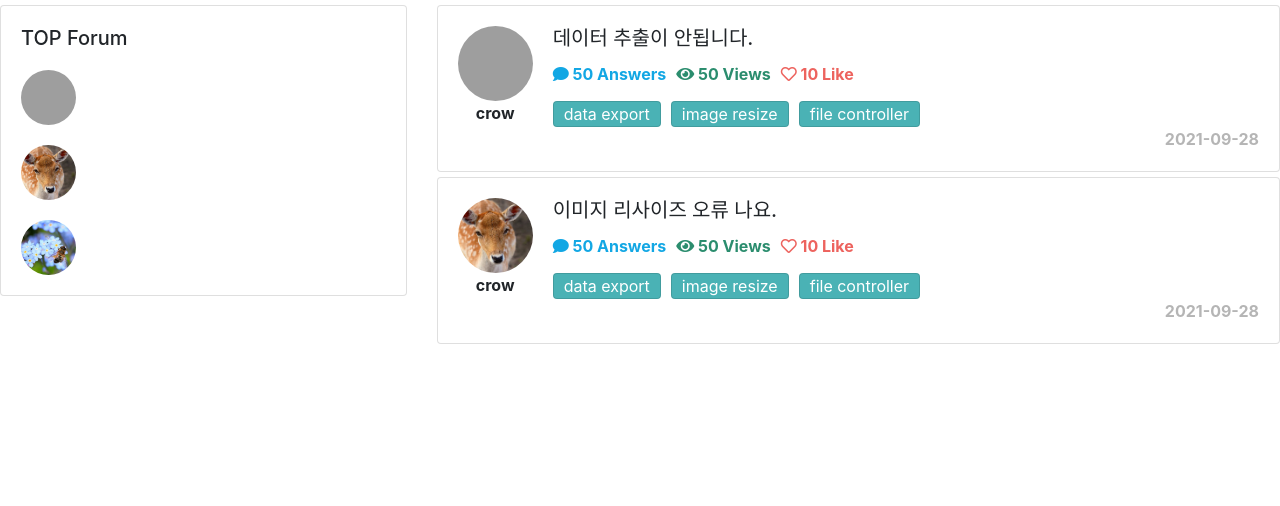
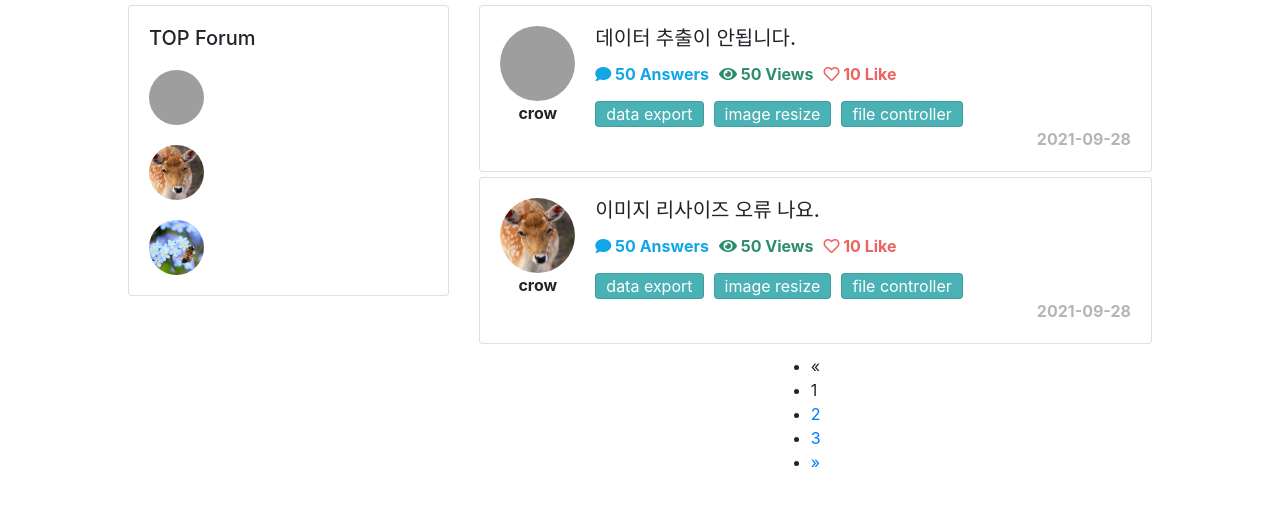
Before and after one commit to JuTiger-Lee/file-world-web, a Node project: template views/forum/list.ejs in a window 1280 px wide. Shown: the part 56-562 px from the top of the page. Run offline with Node 20 templates, Linux system fonts and the light colour scheme; the template is opened without the code that fills it, so the values that code supplies are empty; some libraries are stand-ins or nearby versions; grey boxes are pictures that could not be loaded.

Commit message:
fix: pagnation 적용

```diff
--- a/views/forum/list.ejs
+++ b/views/forum/list.ejs
@@ -1,6 +1,6 @@
 <%- include('../common/header.ejs') %>
     <link rel="stylesheet" href="../static/css/forum/list.css">
-    <div id="forum-box">
+    <div id="forum-list-box">
         <div class="forum-post-list-box row">
             <div class="col-md-4">
                 <div class="card">
@@ -47,13 +47,16 @@
                             </div>
                             <div class="forum-info-box">
                                 <div class="forum-comment-box">
-                                    <span style="color: #12a7e4; font-weight: bold;"><i class="fas fa-comment"></i> 50 Answers</span>
+                                    <span style="color: #12a7e4; font-weight: bold;"><i class="fas fa-comment"></i> 50
+                                        Answers</span>
                                 </div>
                                 <div class="fourm-view-box">
-                                    <span style="color: #2b8d6e; font-weight: bold;"><i class="fas fa-eye"></i> 50 Views</span>
+                                    <span style="color: #2b8d6e; font-weight: bold;"><i class="fas fa-eye"></i> 50
+                                        Views</span>
                                 </div>
                                 <div class="fourm-like-box">
-                                    <span style="color: #ed635e; font-weight: bold;"><i class="far fa-heart"></i> 10 Like</span>
+                                    <span style="color: #ed635e; font-weight: bold;"><i class="far fa-heart"></i> 10
+                                        Like</span>
                                 </div>
                             </div>
                             <div class="forum-category-box">
@@ -81,13 +84,16 @@
                             </div>
                             <div class="forum-info-box">
                                 <div class="forum-comment-box">
-                                    <span style="color: #12a7e4; font-weight: bold;"><i class="fas fa-comment"></i> 50 Answers</span>
+                                    <span style="color: #12a7e4; font-weight: bold;"><i class="fas fa-comment"></i> 50
+                                        Answers</span>
                                 </div>
                                 <div class="fourm-view-box">
-                                    <span style="color: #2b8d6e; font-weight: bold;"><i class="fas fa-eye"></i> 50 Views</span>
+                                    <span style="color: #2b8d6e; font-weight: bold;"><i class="fas fa-eye"></i> 50
+                                        Views</span>
                                 </div>
                                 <div class="fourm-like-box">
-                                    <span style="color: #ed635e; font-weight: bold;"><i class="far fa-heart"></i> 10 Like</span>
+                                    <span style="color: #ed635e; font-weight: bold;"><i class="far fa-heart"></i> 10
+                                        Like</span>
                                 </div>
                             </div>
                             <div class="forum-category-box">
@@ -100,7 +106,53 @@
                         </div>
                     </div>
                 </div>
+            <div id="pagination"
+                style="
+                display: flex;
+                justify-content: center;
+                margin-top: 10px;"
+            ></div>
             </div>
         </div>
     </div>
+    <script>
+        $('#pagination').pagination({
+            // 데이터 넣는 곳
+            dataSource: [
+                {'idx': 1},
+                {'idx': 1},
+                {'idx': 1},
+                {'idx': 1},
+                {'idx': 1},
+                {'idx': 1},
+                {'idx': 1},
+                {'idx': 1},
+                {'idx': 1},
+                {'idx': 1},
+                {'idx': 1},
+                {'idx': 1},
+                {'idx': 1},
+                {'idx': 1},
+                {'idx': 1},
+                {'idx': 1},
+                {'idx': 1},
+                {'idx': 1},
+                {'idx': 1},
+                {'idx': 1},
+                {'idx': 1},
+                {'idx': 1},
+                {'idx': 1},
+                {'idx': 1},
+                {'idx': 1},
+                {'idx': 1},
+                {'idx': 1},
+                {'idx': 1},
+                {'idx': 1},
+            ],
+            pageSize: 10,
+            className: 'paginationjs-theme-blue',
+            callback: function (data, pagination) {
+            }
+        })
+    </script>
     <%- include('../common/footer.ejs') %>
```
